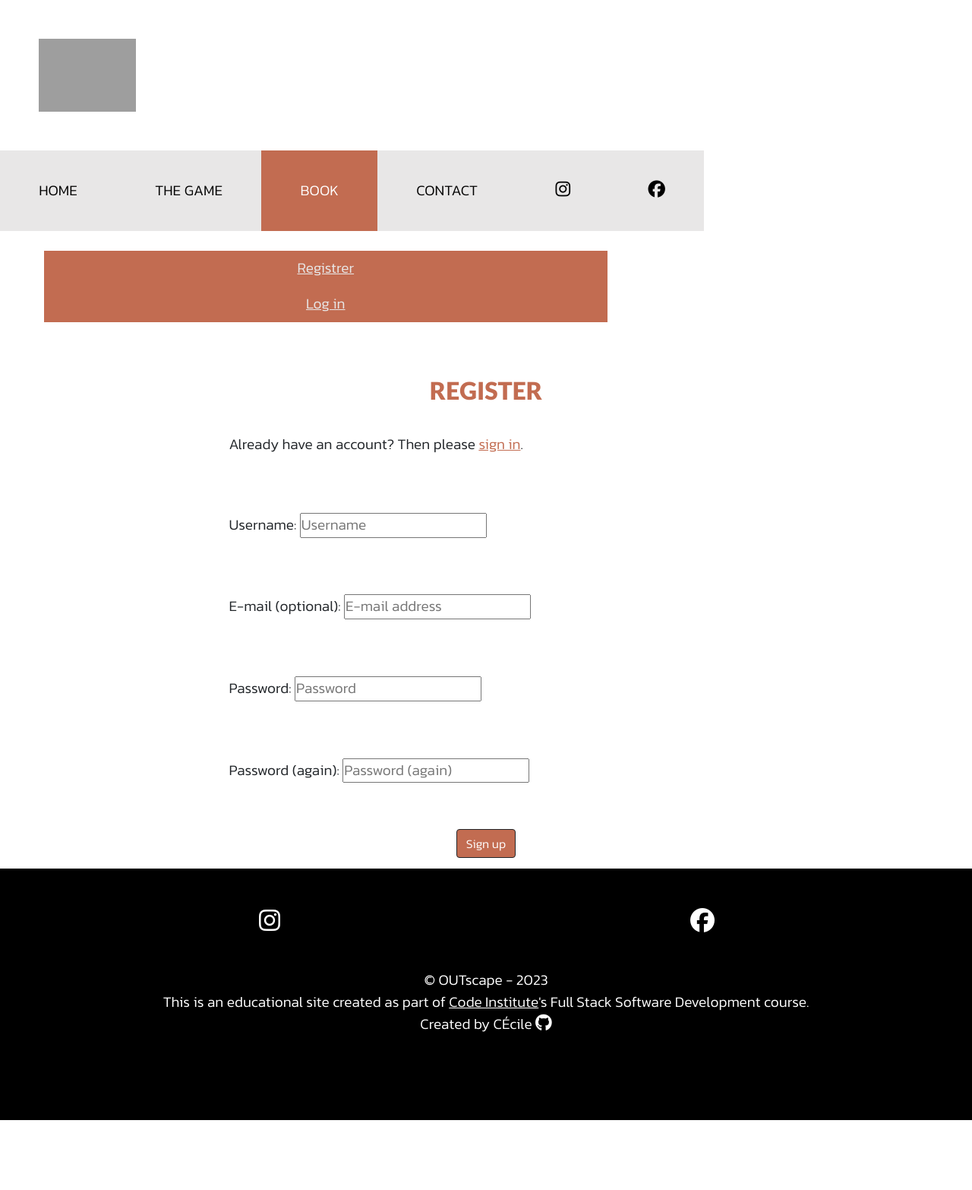
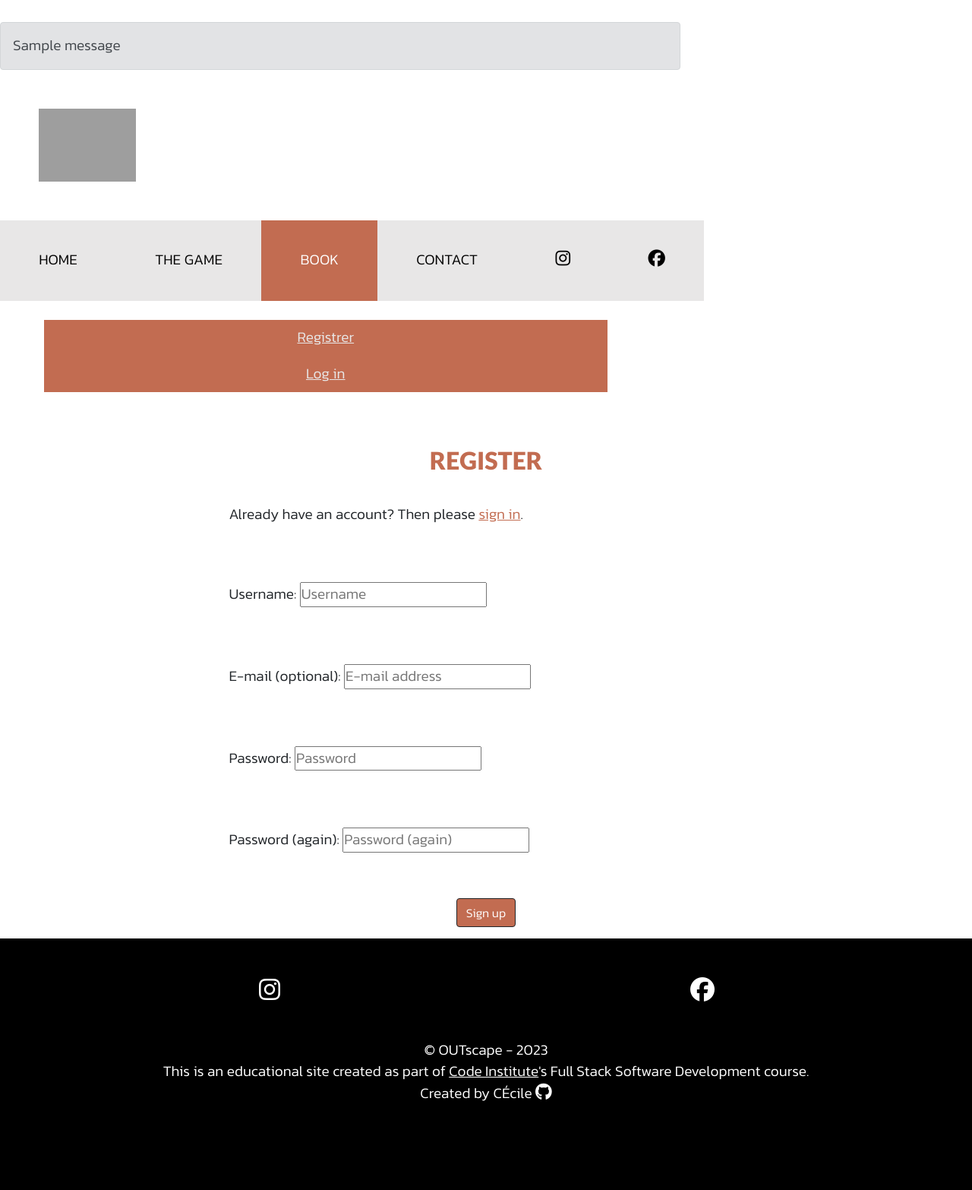
Before and after one commit to cecilegaudron/outscape-game, a Django app: page /accounts/signup/ in a window 1280 px wide. Shown: the whole page at 76% size. Before the commit the page ends 1474 px from the top, so only its background shows below. Run offline with Django 3.2, Linux system fonts and the light colour scheme; tables that the repository leaves empty hold one stand-in row (values such as "Sample post"); one stand-in notice (Sample message) is shown; some libraries are stand-ins or nearby versions; grey boxes are pictures that could not be loaded.

Commit message:
Add messaging system to inform user

```diff
--- a/templates/base.html
+++ b/templates/base.html
@@ -22,6 +22,17 @@
     <link href="{% static 'css/style.css' %}" rel="stylesheet" type="text/css">
 </head>
 <body>
+    <!-- Display messaging system -->
+    <br>
+    <div>
+    {% if messages %}
+        {% for message in messages %}
+        <div class="alert alert-secondary" role="alert">
+            {{ message }}
+          </div>
+        {% endfor %}
+    {% endif %}
+    </div>
     <!-- Header with logo and navigation bar -->
     <header>
         <div id="logo" class="center-content">
```
